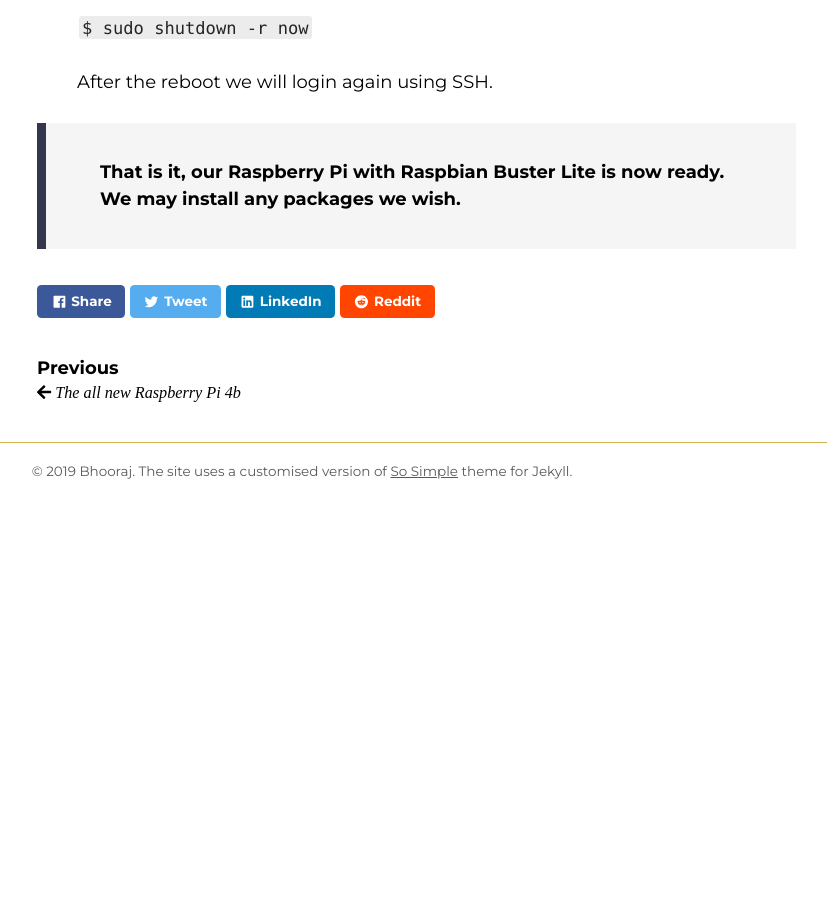
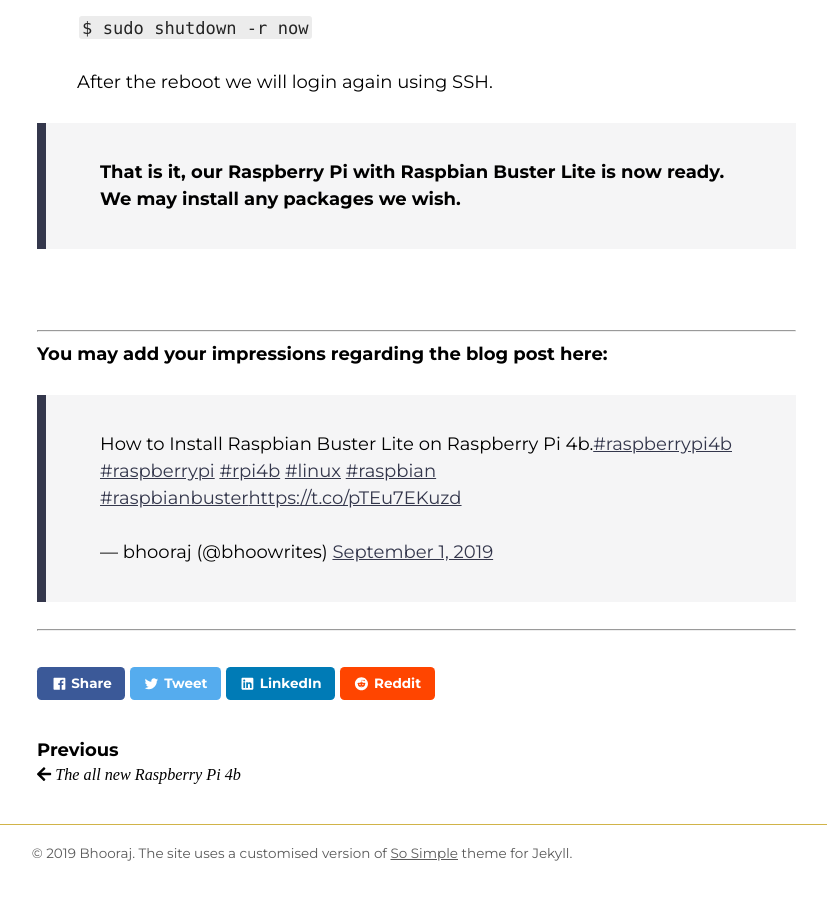
Before and after one commit to bhooraj/bhooraj-blog, a Jekyll site: the page built from _posts/2019-09-01-install-raspbian-buster-lite.md, in a window 1280 px wide and 900 px high, scrolled down 3332 px. Shown: the whole window, without its empty margins (338-1165 px from the left). Built offline with Jekyll 4.4.1, drawn with Linux system fonts in a browser that asks for light colours; nearby versions of some CDN libraries; some web fonts are replaced; comment, search, counter and statistics services are not loaded; before the commit the page ends 3850 px from its top, so only the background shows below that.

Commit message:
Update 2019-09-01-install-raspbian-buster-lite.md

```diff
--- a/_posts/2019-09-01-install-raspbian-buster-lite.md
+++ b/_posts/2019-09-01-install-raspbian-buster-lite.md
@@ -86,3 +86,9 @@
     After the reboot we will login again using SSH.
 
 > **That is it, our Raspberry Pi with Raspbian Buster Lite is now ready. We may install any packages we wish.**
+
+<br>
+<hr>
+**You may add your impressions regarding the blog post here:**
+<blockquote class="twitter-tweet"><p lang="en" dir="ltr">How to Install Raspbian Buster Lite on Raspberry Pi 4b.<a href="https://twitter.com/hashtag/raspberrypi4b?src=hash&amp;ref_src=twsrc%5Etfw">#raspberrypi4b</a> <a href="https://twitter.com/hashtag/raspberrypi?src=hash&amp;ref_src=twsrc%5Etfw">#raspberrypi</a> <a href="https://twitter.com/hashtag/rpi4b?src=hash&amp;ref_src=twsrc%5Etfw">#rpi4b</a> <a href="https://twitter.com/hashtag/linux?src=hash&amp;ref_src=twsrc%5Etfw">#linux</a> <a href="https://twitter.com/hashtag/raspbian?src=hash&amp;ref_src=twsrc%5Etfw">#raspbian</a> <a href="https://twitter.com/hashtag/raspbianbuster?src=hash&amp;ref_src=twsrc%5Etfw">#raspbianbuster</a><a href="https://t.co/pTEu7EKuzd">https://t.co/pTEu7EKuzd</a></p>&mdash; bhooraj (@bhoowrites) <a href="https://twitter.com/bhoowrites/status/1168105522882465792?ref_src=twsrc%5Etfw">September 1, 2019</a></blockquote> <script async src="https://platform.twitter.com/widgets.js" charset="utf-8"></script>
+<hr>
```
